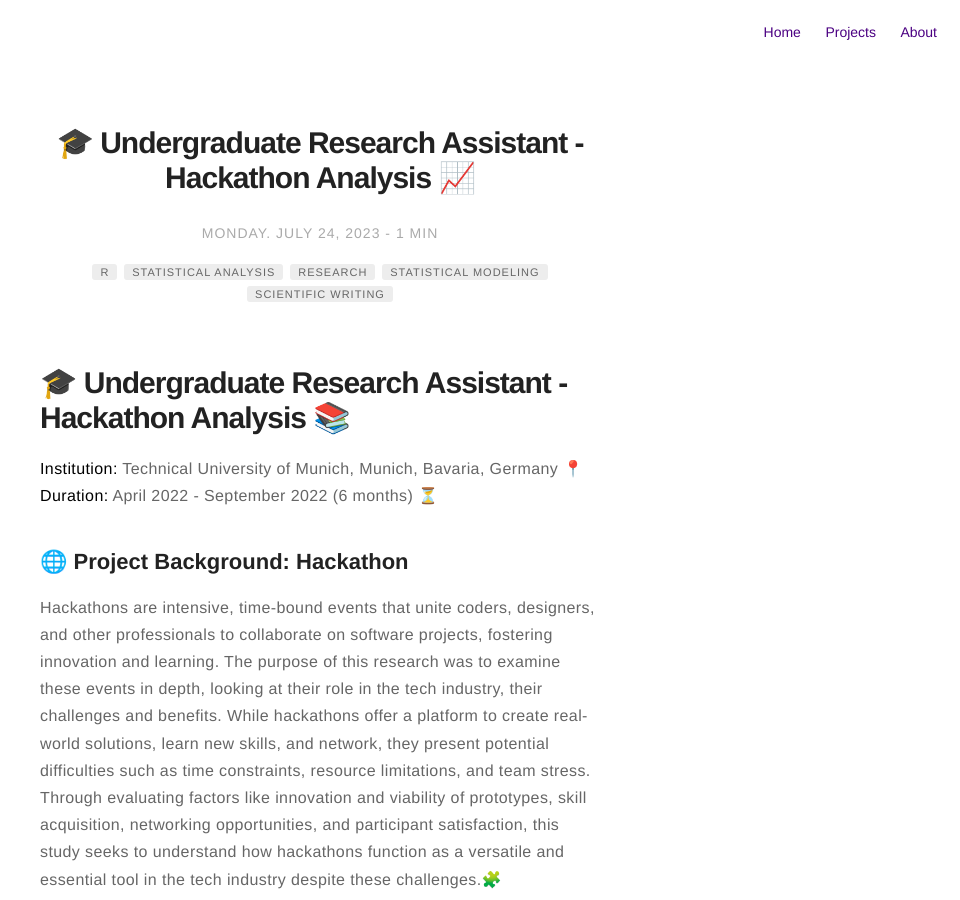
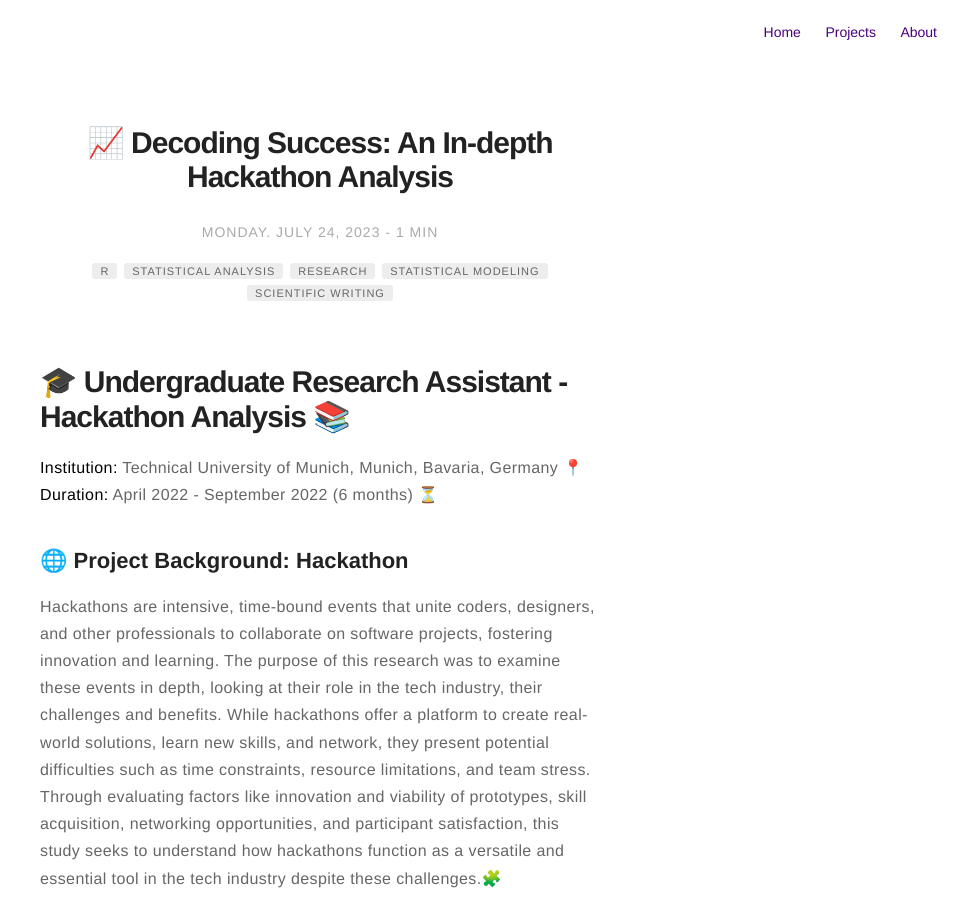
Before and after one commit to medinabaj/medinabaj.github.io, a Jekyll site: the page built from _posts/2023-07-23-TUM.markdown, in a window 1280 px wide and 900 px high. Shown: the whole window, without its empty margins (320-1280 px from the left). Built offline with Jekyll 4.4.1, drawn with Linux system fonts in a browser that asks for light colours; nearby versions of some CDN libraries.

Commit message:
change title

```diff
--- a/_posts/2023-07-23-TUM.markdown
+++ b/_posts/2023-07-23-TUM.markdown
@@ -1,5 +1,5 @@
 ---
-title: "🎓 Undergraduate Research Assistant - Hackathon Analysis 📈"
+title: "📈 Decoding Success: An In-depth Hackathon Analysis "
 layout: post
 date: 2023-07-24
 tag:
```
